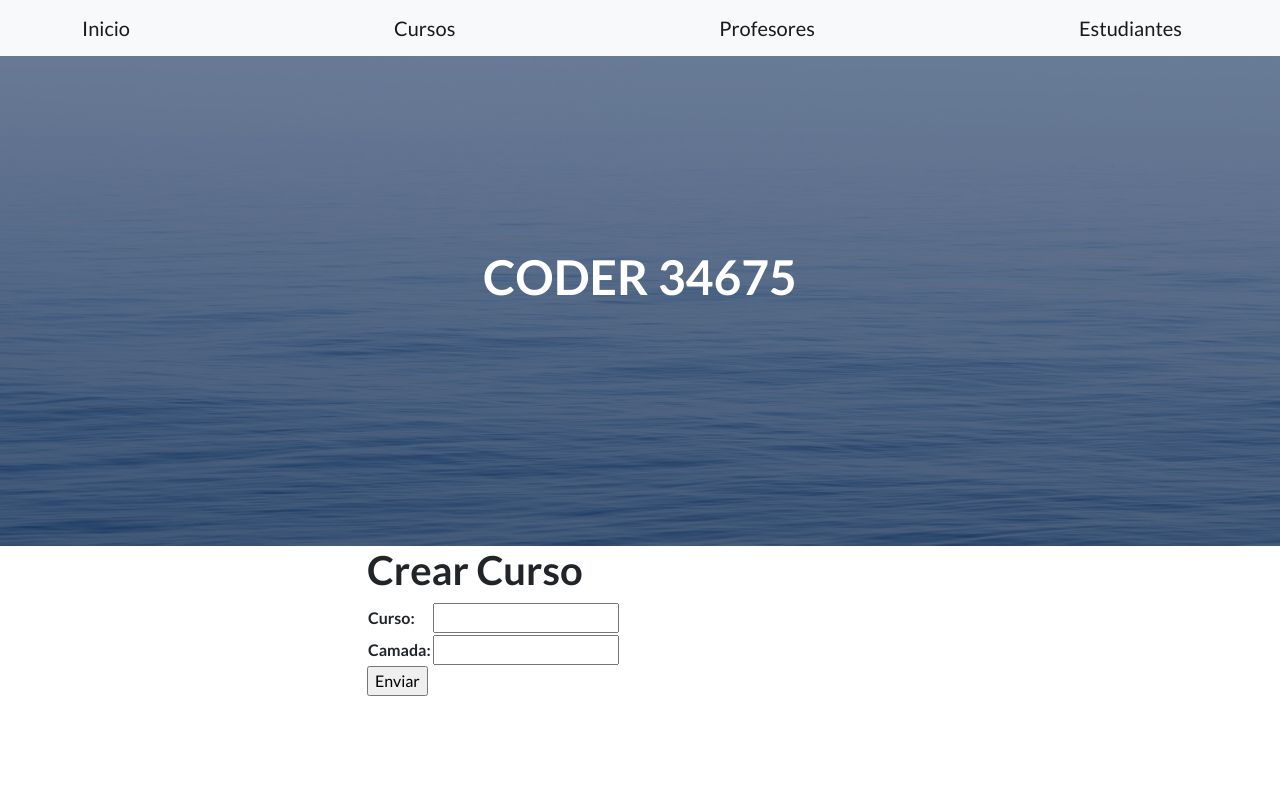
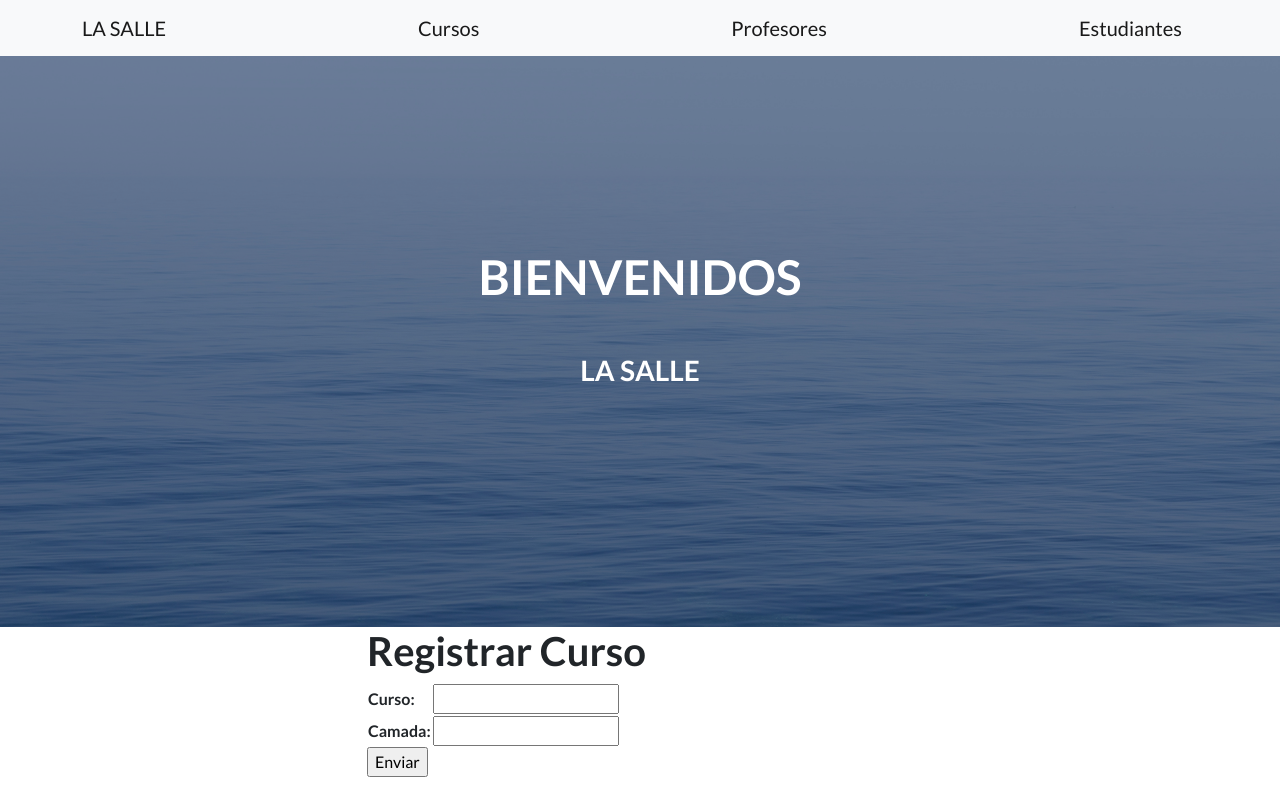
Before and after one commit to Anderwqi10/poyect3, a Django app: page /AppCoder/cursos in a window 1280 px wide. Run offline with Django 4.2, Linux system fonts and the light colour scheme; some libraries are stand-ins or nearby versions.

Commit message:
pre_entrega

```diff
--- a/AppCoder/templates/AppCoder/cursos.html
+++ b/AppCoder/templates/AppCoder/cursos.html
@@ -4,7 +4,7 @@
 
 {% block contenidoQueCambia %}
 
-    <h1>Crear Curso</h1>
+    <h1>Registrar Curso</h1>
 
     {% if miFormulario.errors %}
 
--- a/AppCoder/templates/AppCoder/estudiantes.html
+++ b/AppCoder/templates/AppCoder/estudiantes.html
@@ -4,7 +4,7 @@
 
 {% block contenidoQueCambia %}
 
-    <h1>Crear Estudiante</h1>
+    <h1>Registrar Estudiante</h1>
 
     {% if miFormulario.errors %}
 
--- a/AppCoder/templates/AppCoder/padre.html
+++ b/AppCoder/templates/AppCoder/padre.html
@@ -24,7 +24,7 @@
         <!-- Navigation-->
         <nav class="navbar navbar-light bg-light static-top">
             <div class="container">
-                <a class="navbar-brand" href="{% url 'Inicio' %}">Inicio</a>
+                <a class="navbar-brand" href="{% url 'Inicio' %}">LA SALLE</a>
                 <a class="navbar-brand" href="{% url 'Cursos' %}">Cursos</a>
                 <a class="navbar-brand" href="{% url 'Profesores' %}">Profesores</a>
                 <a class="navbar-brand" href="{% url 'Estudiantes' %}">Estudiantes</a>
@@ -41,7 +41,8 @@
                     <div class="col-xl-6">
                         <div class="text-center text-white">
                             <!-- Page heading-->
-                            <h1 class="mb-5"> CODER 34675 </h1>
+                            <h1 class="mb-5"> BIENVENIDOS </h1>
+                            <h3 class="mb-5"> LA SALLE </h3>
                             <!-- Signup form-->
                             <!-- * * * * * * * * * * * * * * *-->
                             <!-- * * SB Forms Contact Form * *-->
--- a/AppCoder/templates/AppCoder/profesores.html
+++ b/AppCoder/templates/AppCoder/profesores.html
@@ -4,7 +4,7 @@
 
 {% block contenidoQueCambia %}
 
-    <h1>Crear Profesor</h1>
+    <h1>Registrar Profesor</h1>
 
     {% if miFormulario.errors %}
 
```
Also changed, not shown: db.sqlite3, readme.md.
